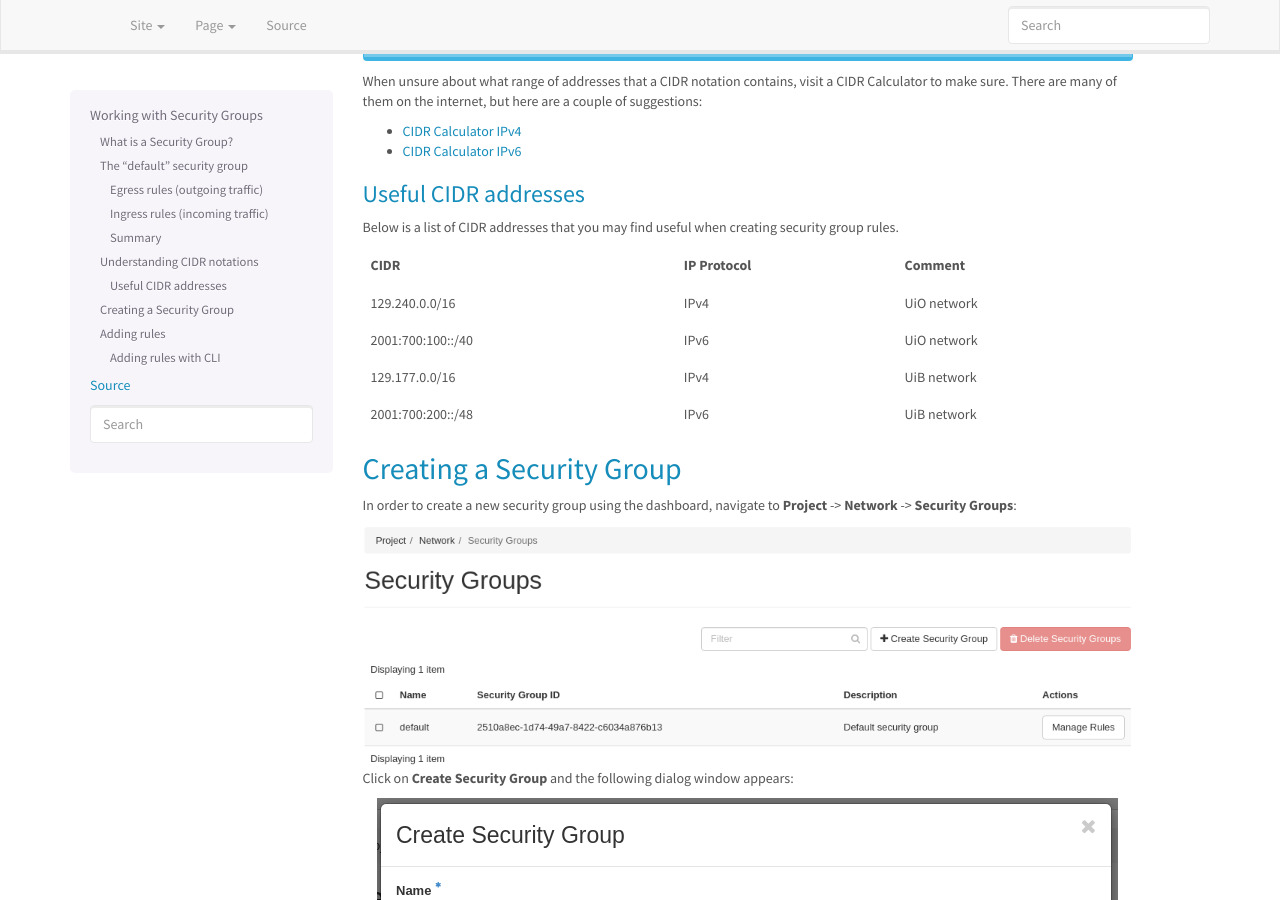
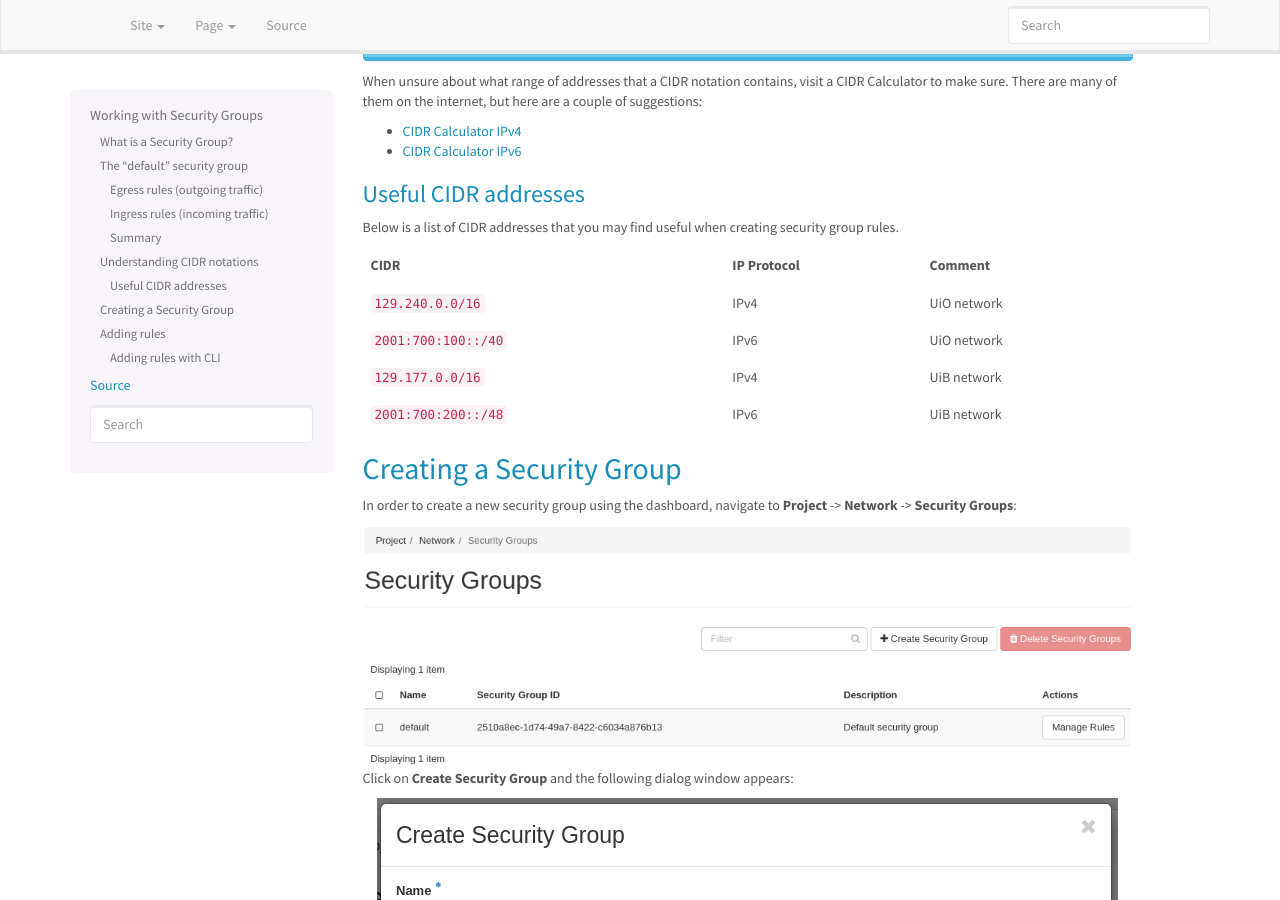
Before and after one commit to norcams/docs-enduser, a Sphinx documentation site: the page built from docs/security-groups.rst, in a window 1280 px wide and 900 px high, scrolled down 2953 px. Built offline with Sphinx 7.4.7, drawn with Linux system fonts in a browser that asks for light colours.

```diff
--- a/docs/security-groups.rst
+++ b/docs/security-groups.rst
@@ -195,17 +195,17 @@ Useful CIDR addresses
 Below is a list of CIDR addresses that you may find useful when
 creating security group rules.
 
-+-------------------+-------------+----------------------------------+
-| CIDR              | IP Protocol | Comment                          |
-+===================+=============+==================================+
-| 129.240.0.0/16    | IPv4        | UiO network                      |
-+-------------------+-------------+----------------------------------+
-| 2001:700:100::/40 | IPv6        | UiO network                      |
-+-------------------+-------------+----------------------------------+
-| 129.177.0.0/16    | IPv4        | UiB network                      |
-+-------------------+-------------+----------------------------------+
-| 2001:700:200::/48 | IPv6        | UiB network                      |
-+-------------------+-------------+----------------------------------+
++-----------------------+-------------+------------------------------+
+| CIDR                  | IP Protocol | Comment                      |
++=======================+=============+==============================+
+| ``129.240.0.0/16``    | IPv4        | UiO network                  |
++-----------------------+-------------+------------------------------+
+| ``2001:700:100::/40`` | IPv6        | UiO network                  |
++-----------------------+-------------+------------------------------+
+| ``129.177.0.0/16``    | IPv4        | UiB network                  |
++-----------------------+-------------+------------------------------+
+| ``2001:700:200::/48`` | IPv6        | UiB network                  |
++-----------------------+-------------+------------------------------+
 
 
 Creating a Security Group
```
